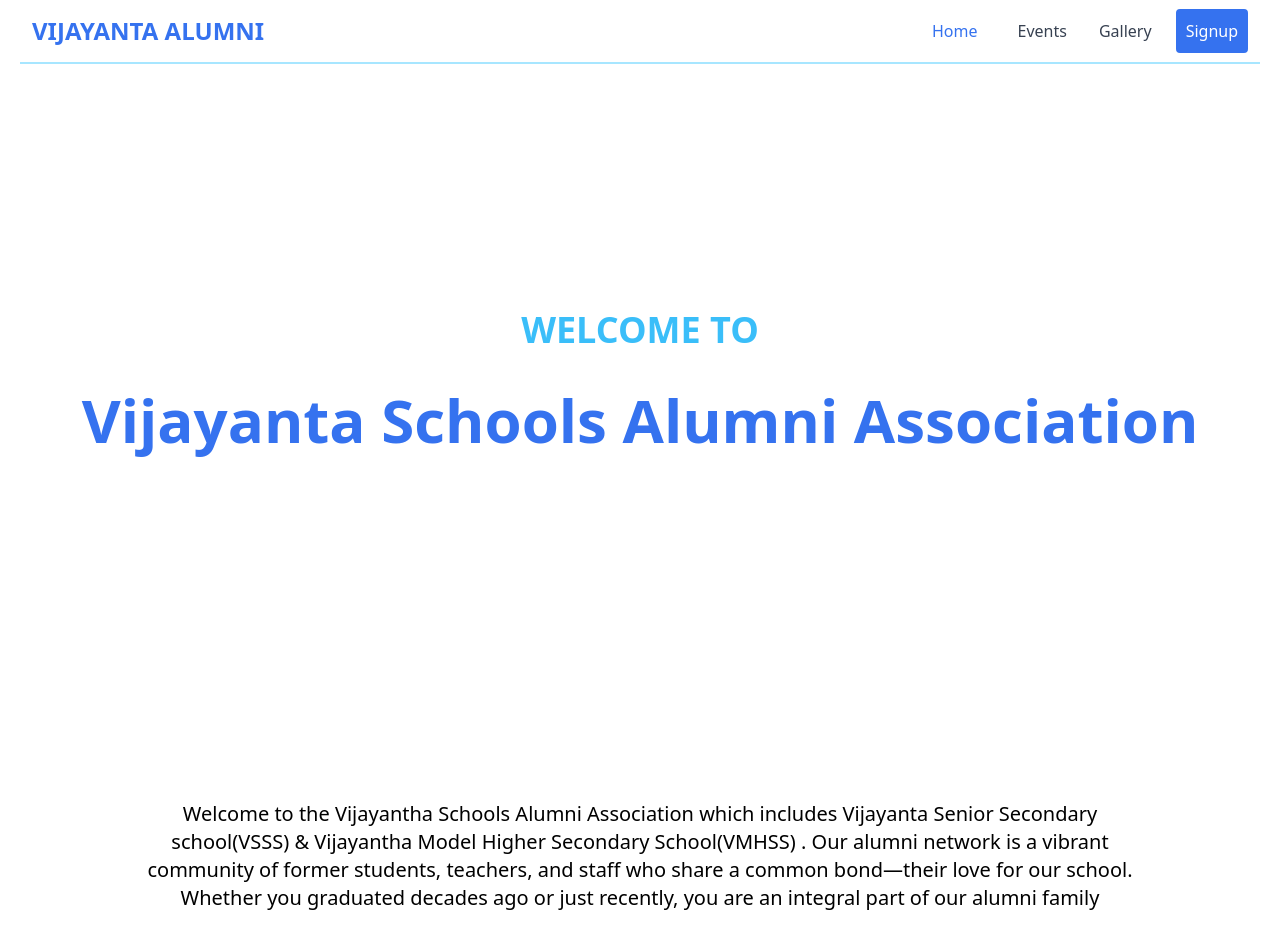
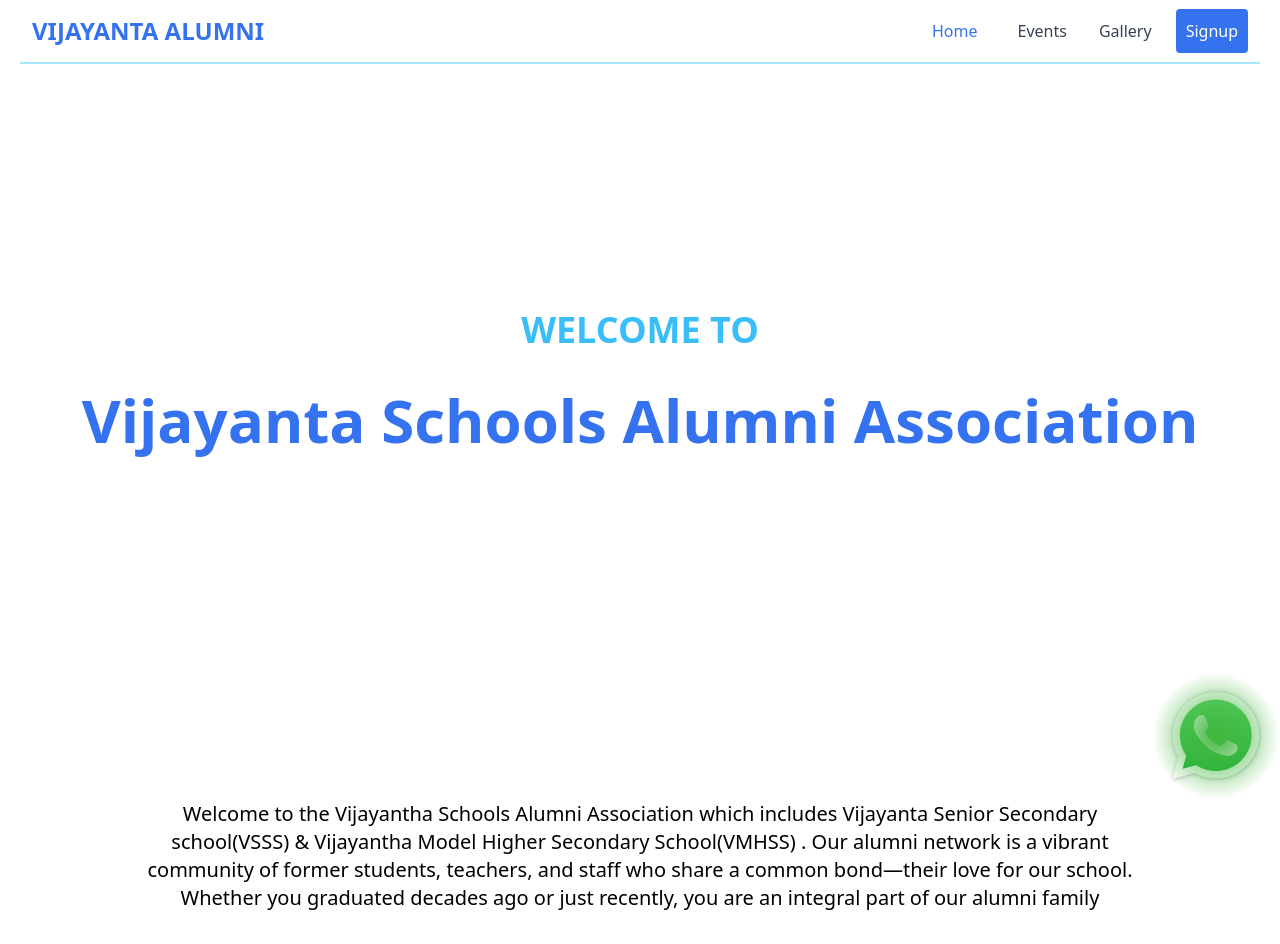
Before and after one commit to LalithAdithyanSuresh/VijayantaAlumni, a React (Vite) app: page / in a window 1280 px wide. Shown: the top 944 px of the page. Built offline with nearby package versions, Linux system fonts and the light colour scheme.

Commit message:
Made iT kinda STATIC

```diff
--- a/src/components/Buttons/JoinWhatsapp.jsx
+++ b/src/components/Buttons/JoinWhatsapp.jsx
@@ -1,16 +1,14 @@
 import React, { useState } from 'react';
 import WA_Logo from "@assets/Logo/WhatsApp.svg";
 function JoinWhatsapp({link}) {
-    const WA_Color = "#43b740";
-    const Size = 28;
     return (
         <>
-        <div className={`PulseSize fixed bottom-2 right-2  p-2 h-${Size} aspect-square animate-PulseSize `}>
+        <div className="PulseSize fixed bottom-2 right-2  p-2 h-28 aspect-square animate-PulseSize">
 
             <a href={link} target="_blank" rel="noopener noreferrer">
                 <img src={WA_Logo} alt="WhatsApp Logo" />
             </a>
-            <div className={`bg-[radial-gradient(circle_at_center,_var(--tw-gradient-stops))]   from-[${WA_Color}]  via-transparent to-transparent scale-150 absolute h-${Size} aspect-square top-0 left-0`}>
+            <div className="bg-[radial-gradient(circle_at_center,_var(--tw-gradient-stops))]   from-[#43b740]  via-transparent to-transparent scale-150 absolute h-28 aspect-square top-0 left-0">
             </div>
         </div>
         </>
```
